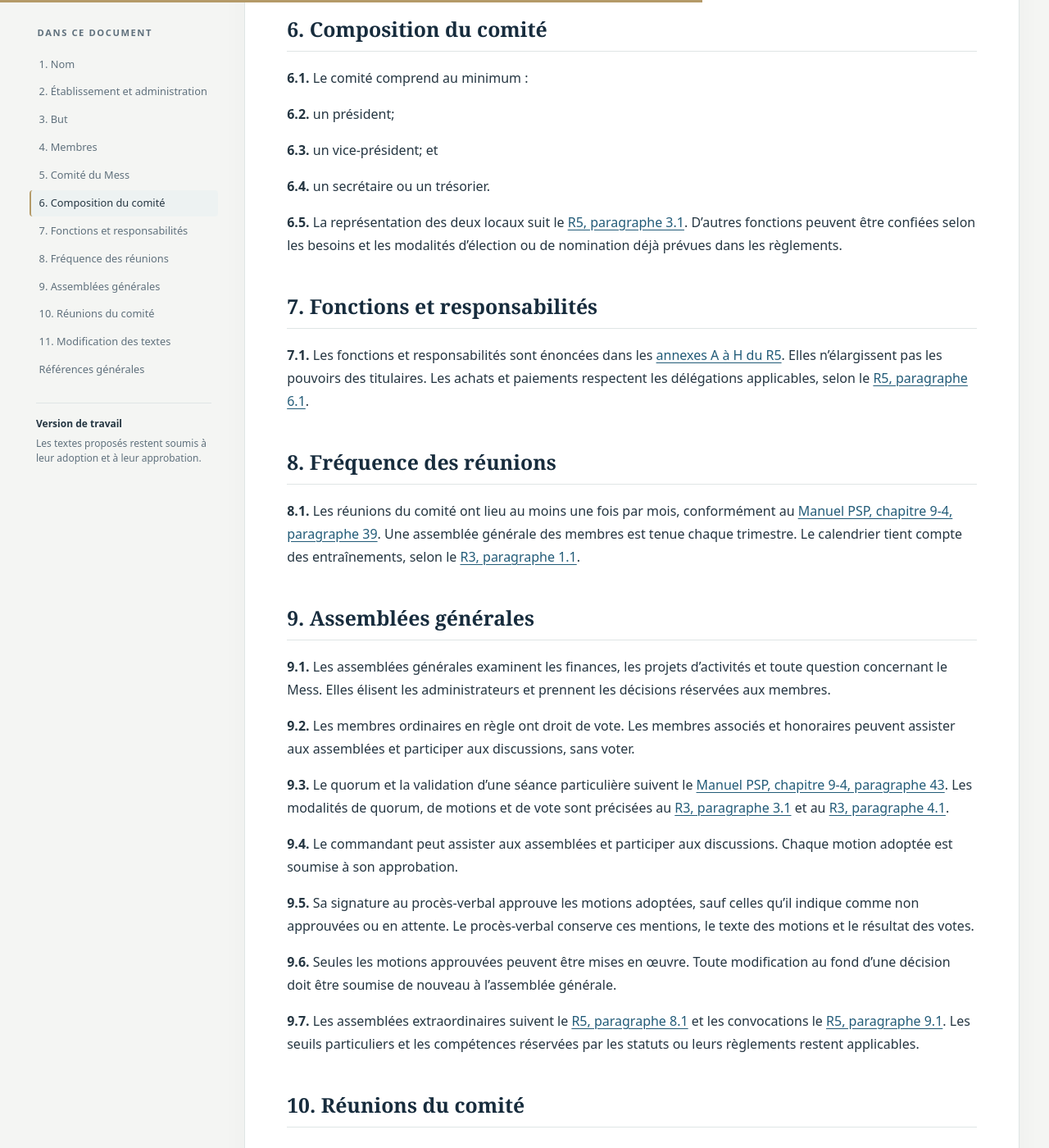
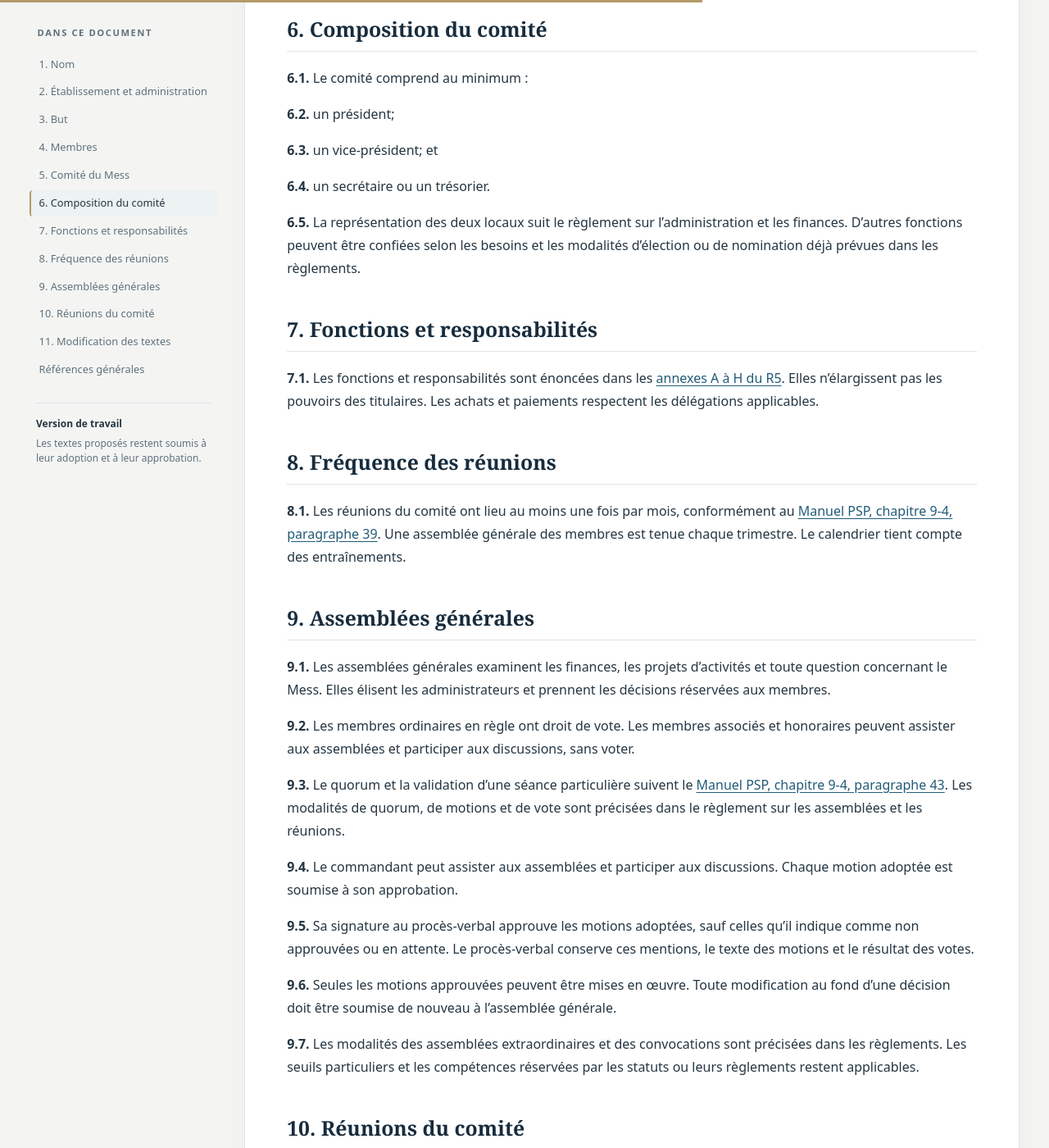
Before and after one commit to shocktubeM81/mess-9eg, a Jekyll site: the page built from versions/2026-10-28-v0.2/constitution-consolidee.md, in a window 1280 px wide and 1400 px high, scrolled down 1818 px. Shown: the whole window at 82% size. Built offline with Jekyll 4.4.1, drawn with Linux system fonts in a browser that asks for light colours; some of the changed text lies outside the part shown.

Commit message:
Retirer les renvois aux paragraphes des règlements du Mess

```diff
--- a/versions/2026-10-28-v0.2/constitution-consolidee.md
+++ b/versions/2026-10-28-v0.2/constitution-consolidee.md
@@ -40,7 +40,7 @@ Manège militaire de Rouyn-Noranda, 97, rue Perreault Est, Rouyn-Noranda, Québe
 
 <a id="statuts-p-3-2"></a>
 
-**3.2.** Le Mess rend compte des fonds et des biens qui lui sont confiés, selon le [R2, paragraphe 6.1](R2-proposition.md#r2-p-6-1) et le [R5, paragraphe 23.1](R5-proposition.md#r5-p-23-1).
+**3.2.** Le Mess rend compte des fonds et des biens qui lui sont confiés.
 
 <a id="statuts-article-4"></a>
 
@@ -64,7 +64,7 @@ Manège militaire de Rouyn-Noranda, 97, rue Perreault Est, Rouyn-Noranda, Québe
 
 <a id="statuts-p-4-5"></a>
 
-**4.5.** Les démarches, privilèges et critères locaux sont précisés au [R5, paragraphe 1.1](R5-proposition.md#r5-p-1-1).
+**4.5.** Les démarches, privilèges et critères locaux sont précisés dans le règlement sur l’administration et les finances.
 
 <a id="statuts-article-5"></a>
 
@@ -76,7 +76,7 @@ Manège militaire de Rouyn-Noranda, 97, rue Perreault Est, Rouyn-Noranda, Québe
 
 <a id="statuts-p-5-2"></a>
 
-**5.2.** L’admissibilité, la représentation, les élections, les postes vacants et la fin des mandats sont précisés au [R5, paragraphe 2.1](R5-proposition.md#r5-p-2-1), au [R5, paragraphe 3.1](R5-proposition.md#r5-p-3-1), au [R5, paragraphe 4.1](R5-proposition.md#r5-p-4-1), au [R5, paragraphe 5.1](R5-proposition.md#r5-p-5-1) et au [R5, paragraphe 7.1](R5-proposition.md#r5-p-7-1).
+**5.2.** L’admissibilité, la représentation, les élections, les postes vacants et la fin des mandats sont précisés dans les règlements.
 
 <a id="statuts-article-6"></a>
 
@@ -100,7 +100,7 @@ Manège militaire de Rouyn-Noranda, 97, rue Perreault Est, Rouyn-Noranda, Québe
 
 <a id="statuts-p-6-5"></a>
 
-**6.5.** La représentation des deux locaux suit le [R5, paragraphe 3.1](R5-proposition.md#r5-p-3-1). D’autres fonctions peuvent être confiées selon les besoins et les modalités d’élection ou de nomination déjà prévues dans les règlements.
+**6.5.** La représentation des deux locaux suit le règlement sur l’administration et les finances. D’autres fonctions peuvent être confiées selon les besoins et les modalités d’élection ou de nomination déjà prévues dans les règlements.
 
 <a id="statuts-article-7"></a>
 
@@ -108,7 +108,7 @@ Manège militaire de Rouyn-Noranda, 97, rue Perreault Est, Rouyn-Noranda, Québe
 
 <a id="statuts-p-7-1"></a>
 
-**7.1.** Les fonctions et responsabilités sont énoncées dans les [annexes A à H du R5](R5-proposition.md#annexes-des-responsabilites). Elles n’élargissent pas les pouvoirs des titulaires. Les achats et paiements respectent les délégations applicables, selon le [R5, paragraphe 6.1](R5-proposition.md#r5-p-6-1).
+**7.1.** Les fonctions et responsabilités sont énoncées dans les [annexes A à H du R5](R5-proposition.md#annexes-des-responsabilites). Elles n’élargissent pas les pouvoirs des titulaires. Les achats et paiements respectent les délégations applicables.
 
 <a id="statuts-article-8"></a>
 
@@ -116,7 +116,7 @@ Manège militaire de Rouyn-Noranda, 97, rue Perreault Est, Rouyn-Noranda, Québe
 
 <a id="statuts-p-8-1"></a>
 
-**8.1.** Les réunions du comité ont lieu au moins une fois par mois, conformément au [Manuel PSP, chapitre 9-4, paragraphe 39](https://sbmfc.ca/CFMWS/media/images/documents/8.0%20About%20Us/8.4%20Policies%20and%20Publications/PSP-Policy-Manual-FR.pdf#page=296). Une assemblée générale des membres est tenue chaque trimestre. Le calendrier tient compte des entraînements, selon le [R3, paragraphe 1.1](R3-proposition.md#r3-p-1-1).
+**8.1.** Les réunions du comité ont lieu au moins une fois par mois, conformément au [Manuel PSP, chapitre 9-4, paragraphe 39](https://sbmfc.ca/CFMWS/media/images/documents/8.0%20About%20Us/8.4%20Policies%20and%20Publications/PSP-Policy-Manual-FR.pdf#page=296). Une assemblée générale des membres est tenue chaque trimestre. Le calendrier tient compte des entraînements.
 
 <a id="statuts-article-9"></a>
 
@@ -132,7 +132,7 @@ Manège militaire de Rouyn-Noranda, 97, rue Perreault Est, Rouyn-Noranda, Québe
 
 <a id="statuts-p-9-3"></a>
 
-**9.3.** Le quorum et la validation d’une séance particulière suivent le [Manuel PSP, chapitre 9-4, paragraphe 43](https://sbmfc.ca/CFMWS/media/images/documents/8.0%20About%20Us/8.4%20Policies%20and%20Publications/PSP-Policy-Manual-FR.pdf#page=297). Les modalités de quorum, de motions et de vote sont précisées au [R3, paragraphe 3.1](R3-proposition.md#r3-p-3-1) et au [R3, paragraphe 4.1](R3-proposition.md#r3-p-4-1).
+**9.3.** Le quorum et la validation d’une séance particulière suivent le [Manuel PSP, chapitre 9-4, paragraphe 43](https://sbmfc.ca/CFMWS/media/images/documents/8.0%20About%20Us/8.4%20Policies%20and%20Publications/PSP-Policy-Manual-FR.pdf#page=297). Les modalités de quorum, de motions et de vote sont précisées dans le règlement sur les assemblées et les réunions.
 
 <a id="statuts-p-9-4"></a>
 
@@ -148,7 +148,7 @@ Manège militaire de Rouyn-Noranda, 97, rue Perreault Est, Rouyn-Noranda, Québe
 
 <a id="statuts-p-9-7"></a>
 
-**9.7.** Les assemblées extraordinaires suivent le [R5, paragraphe 8.1](R5-proposition.md#r5-p-8-1) et les convocations le [R5, paragraphe 9.1](R5-proposition.md#r5-p-9-1). Les seuils particuliers et les compétences réservées par les statuts ou leurs règlements restent applicables.
+**9.7.** Les modalités des assemblées extraordinaires et des convocations sont précisées dans les règlements. Les seuils particuliers et les compétences réservées par les statuts ou leurs règlements restent applicables.
 
 <a id="statuts-article-10"></a>
 
@@ -160,7 +160,7 @@ Manège militaire de Rouyn-Noranda, 97, rue Perreault Est, Rouyn-Noranda, Québe
 
 <a id="statuts-p-10-2"></a>
 
-**10.2.** Les comptes rendus distinguent les décisions du comité, ses recommandations et les suivis, selon le [R3, paragraphe 5.1](R3-proposition.md#r3-p-5-1).
+**10.2.** Les comptes rendus distinguent les décisions du comité, ses recommandations et les suivis.
 
 <a id="statuts-article-11"></a>
 
```
Also changed, not shown: versions/2026-10-28-v0.2/R1-proposition.md (+1 -1 lines), versions/2026-10-28-v0.2/R2-proposition.md (+1 -1 lines), versions/2026-10-28-v0.2/R3-proposition.md (+2 -2 lines), versions/2026-10-28-v0.2/R5-proposition.md (+6 -6 lines), versions/2026-10-28-v0.2/annexes/annexe-a.md (+1 -1 lines).
